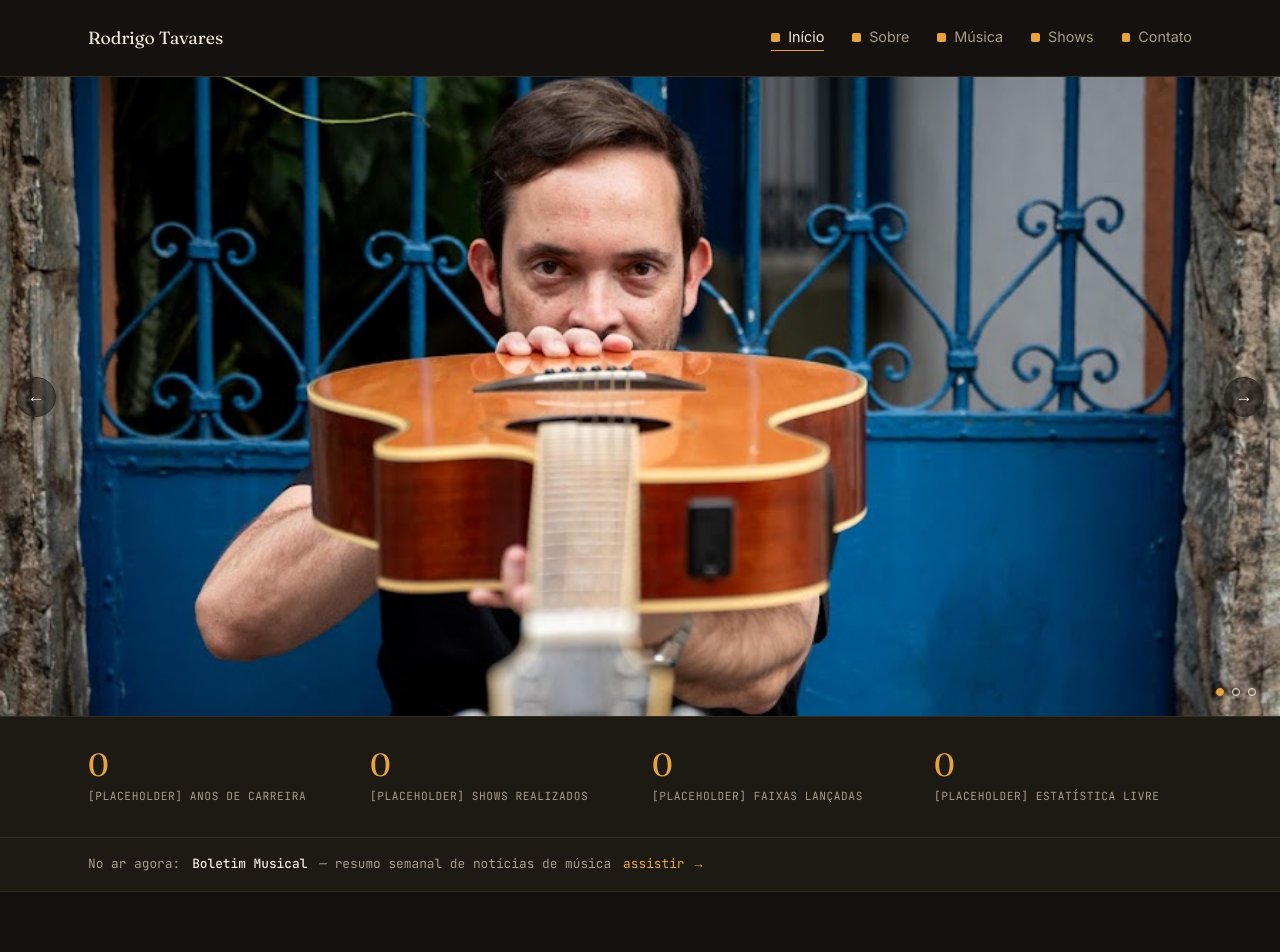
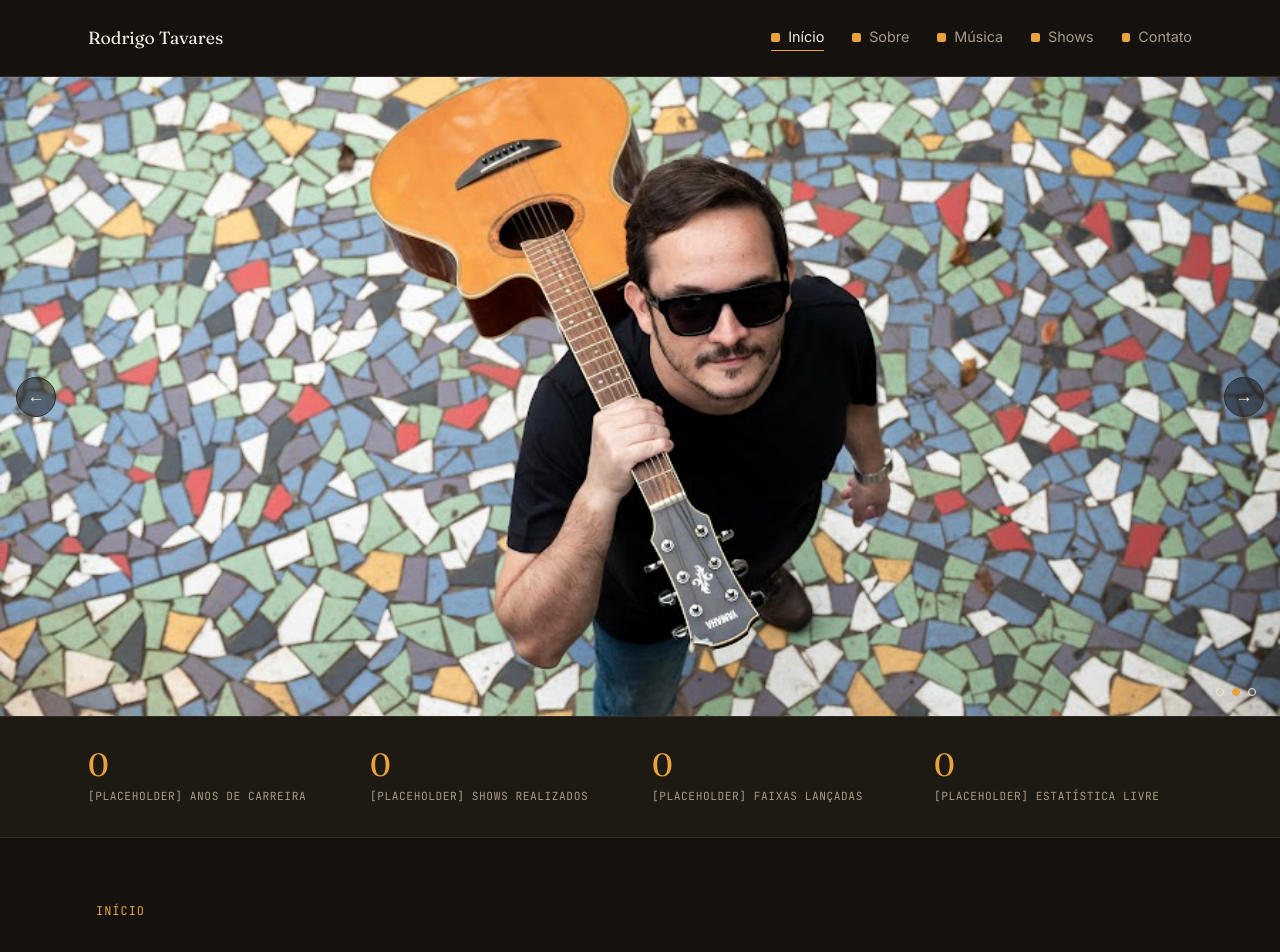
Before and after one commit to rodrigotavares79/rodrigotavares-site, a Next.js app: page / in a window 1280 px wide. Shown: the top 952 px of the page. Built offline with nearby package versions, Linux system fonts and the light colour scheme.

Commit message:
Update page.tsx

```diff
--- a/app/page.tsx
+++ b/app/page.tsx
@@ -50,16 +50,7 @@ export default function Home() {
         </div>
       </div>
 
-      <div className="now-spinning">
-        <div className="container">
-          <span>No ar agora:</span>
-          <strong>Boletim Musical</strong>
-          <span className="text-muted">— resumo semanal de notícias de música</span>
-          <a href="https://lab.rodrigotavares.com.br/boletim">assistir →</a>
-        </div>
-      </div>
-
-      <section className="block">
+       <section className="block">
         <div className="container">
           <span className="eyebrow" style={{ display: "flex", alignItems: "center", gap: "0.5rem" }}>
             <span className="nav-dot" aria-hidden="true" /> Início
```
